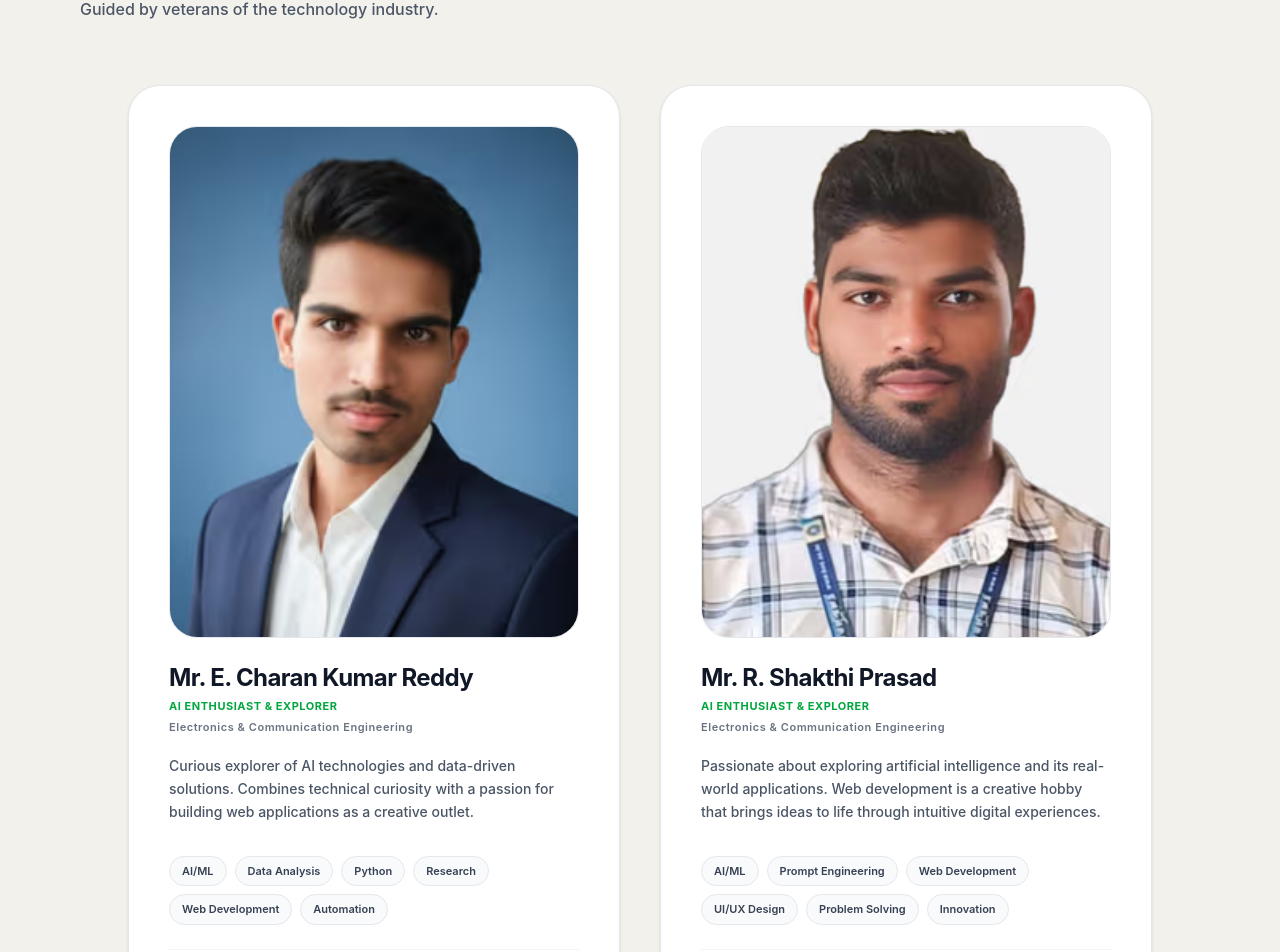
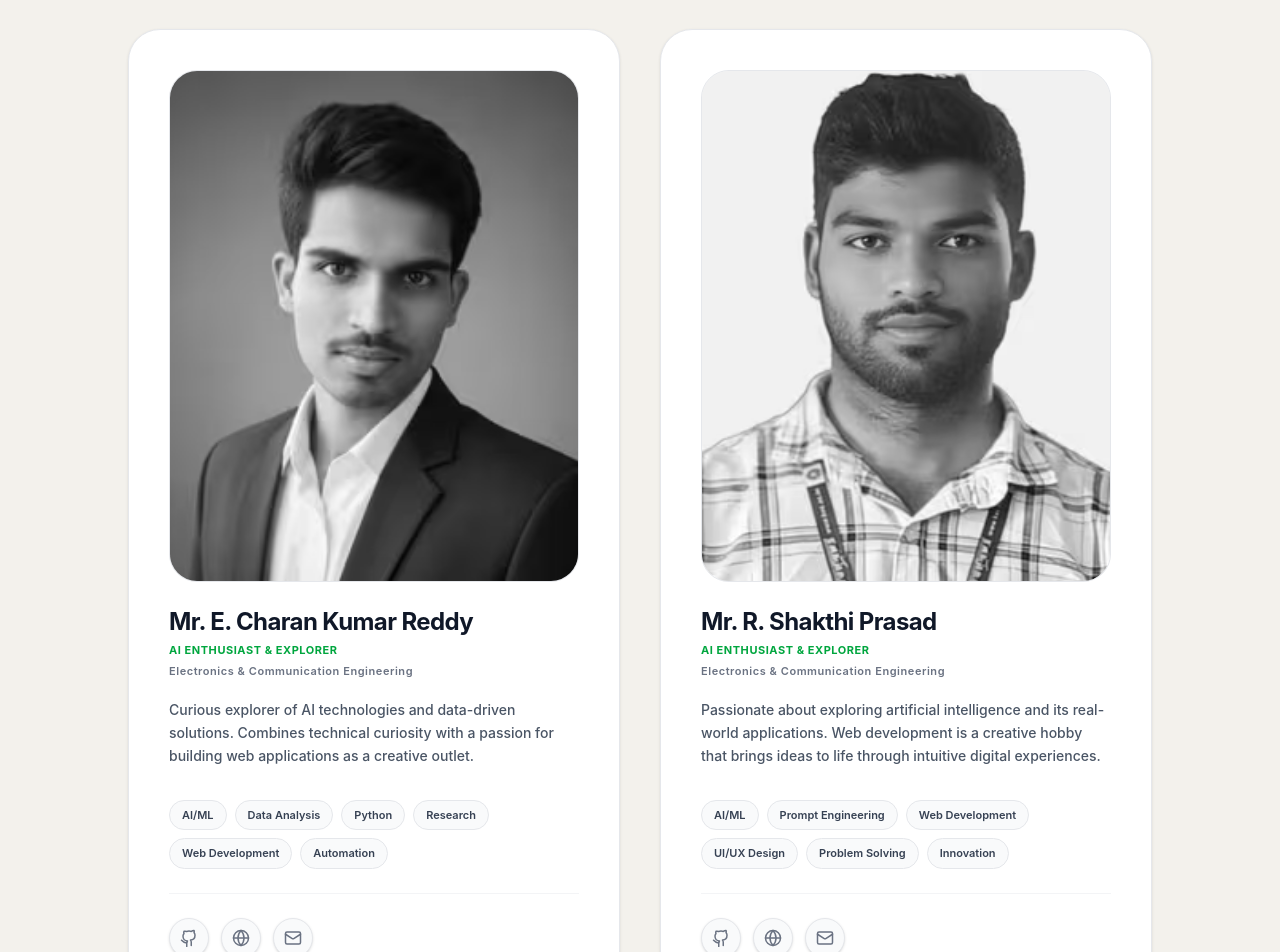
Before and after one commit to reddycharan348/aivro, a React (Vite) app: page /about in a window 1280 px wide. Shown: the part 1856-2808 px from the top of the page. Built offline with nearby package versions, Linux system fonts and the light colour scheme.

Commit message:
Update leadership section UI: remove text, add image hover effects, style social links as buttons

```diff
--- a/src/pages/About.jsx
+++ b/src/pages/About.jsx
@@ -110,9 +110,8 @@ const About = () => {
       {/* Leadership Section */}
       <section className="py-24 relative z-10 border-b border-gray-200">
         <div className="container mx-auto px-4 max-w-6xl">
-          <div className="mb-16 text-left">
-            <h2 className="text-4xl font-extrabold text-gray-900 mb-4 tracking-tight">Executive Leadership</h2>
-            <p className="text-base font-medium text-gray-600 max-w-2xl">Guided by veterans of the technology industry.</p>
+          <div className="mb-12 text-left">
+            <h2 className="text-4xl font-extrabold text-gray-900 tracking-tight">Executive Leadership</h2>
           </div>
 
           <div className="grid md:grid-cols-2 gap-10 max-w-5xl mx-auto">
@@ -123,7 +122,7 @@ const About = () => {
                 <img
                   src="/images/team-charan.avif"
                   alt="Mr. E. Charan Kumar Reddy"
-                  className="w-full h-full object-cover group-hover:scale-105 transition-all duration-700 ease-out"
+                  className="w-full h-full object-cover grayscale group-hover:grayscale-0 group-hover:scale-105 transition-all duration-700 ease-out"
                 />
               </div>
               <h3 className="text-2xl font-bold text-gray-900 tracking-tight mb-1">Mr. E. Charan Kumar Reddy</h3>
@@ -142,15 +141,15 @@ const About = () => {
                 ))}
               </div>
 
-              <div className="flex gap-4 pt-6 border-t border-gray-100 mt-auto">
-                <a href="https://github.com/reddycharan348" target="_blank" rel="noopener noreferrer" className="text-gray-400 hover:text-gray-900 transition-colors">
-                  <svg width="20" height="20" viewBox="0 0 24 24" fill="none" stroke="currentColor" strokeWidth="2" strokeLinecap="round" strokeLinejoin="round"><path d="M15 22v-4a4.8 4.8 0 0 0-1-3.2c3-.3 6-1.5 6-6.5a4.6 4.6 0 0 0-1.3-3.2 4.2 4.2 0 0 0-.1-3.2s-1.1-.3-3.5 1.3a12.3 12.3 0 0 0-6.2 0C6.5 2.8 5.4 3.1 5.4 3.1a4.2 4.2 0 0 0-.1 3.2A4.6 4.6 0 0 0 4 9.5c0 5 3 6.2 6 6.5a4.8 4.8 0 0 0-1 3.2v4"/><path d="M9 18c-4.5 1.5-5-2.5-7-3"/></svg>
+              <div className="flex gap-3 pt-6 border-t border-gray-100 mt-auto">
+                <a href="https://github.com/reddycharan348" target="_blank" rel="noopener noreferrer" className="flex items-center justify-center w-10 h-10 rounded-full bg-gray-50 border border-gray-200 text-gray-500 hover:bg-gray-900 hover:text-white hover:border-gray-900 transition-all shadow-sm">
+                  <svg width="18" height="18" viewBox="0 0 24 24" fill="none" stroke="currentColor" strokeWidth="2" strokeLinecap="round" strokeLinejoin="round"><path d="M15 22v-4a4.8 4.8 0 0 0-1-3.2c3-.3 6-1.5 6-6.5a4.6 4.6 0 0 0-1.3-3.2 4.2 4.2 0 0 0-.1-3.2s-1.1-.3-3.5 1.3a12.3 12.3 0 0 0-6.2 0C6.5 2.8 5.4 3.1 5.4 3.1a4.2 4.2 0 0 0-.1 3.2A4.6 4.6 0 0 0 4 9.5c0 5 3 6.2 6 6.5a4.8 4.8 0 0 0-1 3.2v4"/><path d="M9 18c-4.5 1.5-5-2.5-7-3"/></svg>
                 </a>
-                <a href="https://reddycharan.me/" target="_blank" rel="noopener noreferrer" className="text-gray-400 hover:text-green-600 transition-colors">
-                  <Globe size={20} />
+                <a href="https://reddycharan.me/" target="_blank" rel="noopener noreferrer" className="flex items-center justify-center w-10 h-10 rounded-full bg-gray-50 border border-gray-200 text-gray-500 hover:bg-green-600 hover:text-white hover:border-green-600 transition-all shadow-sm">
+                  <Globe size={18} />
                 </a>
-                <a href="mailto:reddycharan348@gmail.com" className="text-gray-400 hover:text-pink-600 transition-colors">
-                  <Mail size={20} />
+                <a href="mailto:reddycharan348@gmail.com" className="flex items-center justify-center w-10 h-10 rounded-full bg-gray-50 border border-gray-200 text-gray-500 hover:bg-pink-600 hover:text-white hover:border-pink-600 transition-all shadow-sm">
+                  <Mail size={18} />
                 </a>
               </div>
             </div>
@@ -161,7 +160,7 @@ const About = () => {
                 <img
                   src="/images/team-shakthi.avif"
                   alt="Mr. R. Shakthi Prasad"
-                  className="w-full h-full object-cover group-hover:scale-105 transition-all duration-700 ease-out"
+                  className="w-full h-full object-cover grayscale group-hover:grayscale-0 group-hover:scale-105 transition-all duration-700 ease-out"
                 />
               </div>
               <h3 className="text-2xl font-bold text-gray-900 tracking-tight mb-1">Mr. R. Shakthi Prasad</h3>
@@ -180,15 +179,15 @@ const About = () => {
                 ))}
               </div>
 
-              <div className="flex gap-4 pt-6 border-t border-gray-100 mt-auto">
-                <a href="https://github.com/shakthiprasad243" target="_blank" rel="noopener noreferrer" className="text-gray-400 hover:text-gray-900 transition-colors">
-                  <svg width="20" height="20" viewBox="0 0 24 24" fill="none" stroke="currentColor" strokeWidth="2" strokeLinecap="round" strokeLinejoin="round"><path d="M15 22v-4a4.8 4.8 0 0 0-1-3.2c3-.3 6-1.5 6-6.5a4.6 4.6 0 0 0-1.3-3.2 4.2 4.2 0 0 0-.1-3.2s-1.1-.3-3.5 1.3a12.3 12.3 0 0 0-6.2 0C6.5 2.8 5.4 3.1 5.4 3.1a4.2 4.2 0 0 0-.1 3.2A4.6 4.6 0 0 0 4 9.5c0 5 3 6.2 6 6.5a4.8 4.8 0 0 0-1 3.2v4"/><path d="M9 18c-4.5 1.5-5-2.5-7-3"/></svg>
+              <div className="flex gap-3 pt-6 border-t border-gray-100 mt-auto">
+                <a href="https://github.com/shakthiprasad243" target="_blank" rel="noopener noreferrer" className="flex items-center justify-center w-10 h-10 rounded-full bg-gray-50 border border-gray-200 text-gray-500 hover:bg-gray-900 hover:text-white hover:border-gray-900 transition-all shadow-sm">
+                  <svg width="18" height="18" viewBox="0 0 24 24" fill="none" stroke="currentColor" strokeWidth="2" strokeLinecap="round" strokeLinejoin="round"><path d="M15 22v-4a4.8 4.8 0 0 0-1-3.2c3-.3 6-1.5 6-6.5a4.6 4.6 0 0 0-1.3-3.2 4.2 4.2 0 0 0-.1-3.2s-1.1-.3-3.5 1.3a12.3 12.3 0 0 0-6.2 0C6.5 2.8 5.4 3.1 5.4 3.1a4.2 4.2 0 0 0-.1 3.2A4.6 4.6 0 0 0 4 9.5c0 5 3 6.2 6 6.5a4.8 4.8 0 0 0-1 3.2v4"/><path d="M9 18c-4.5 1.5-5-2.5-7-3"/></svg>
                 </a>
-                <a href="https://shakthiprasad.me/" target="_blank" rel="noopener noreferrer" className="text-gray-400 hover:text-green-600 transition-colors">
-                  <Globe size={20} />
+                <a href="https://shakthiprasad.me/" target="_blank" rel="noopener noreferrer" className="flex items-center justify-center w-10 h-10 rounded-full bg-gray-50 border border-gray-200 text-gray-500 hover:bg-green-600 hover:text-white hover:border-green-600 transition-all shadow-sm">
+                  <Globe size={18} />
                 </a>
-                <a href="mailto:shakthiprasad243@gmail.com" className="text-gray-400 hover:text-pink-600 transition-colors">
-                  <Mail size={20} />
+                <a href="mailto:shakthiprasad243@gmail.com" className="flex items-center justify-center w-10 h-10 rounded-full bg-gray-50 border border-gray-200 text-gray-500 hover:bg-pink-600 hover:text-white hover:border-pink-600 transition-all shadow-sm">
+                  <Mail size={18} />
                 </a>
               </div>
             </div>
```
